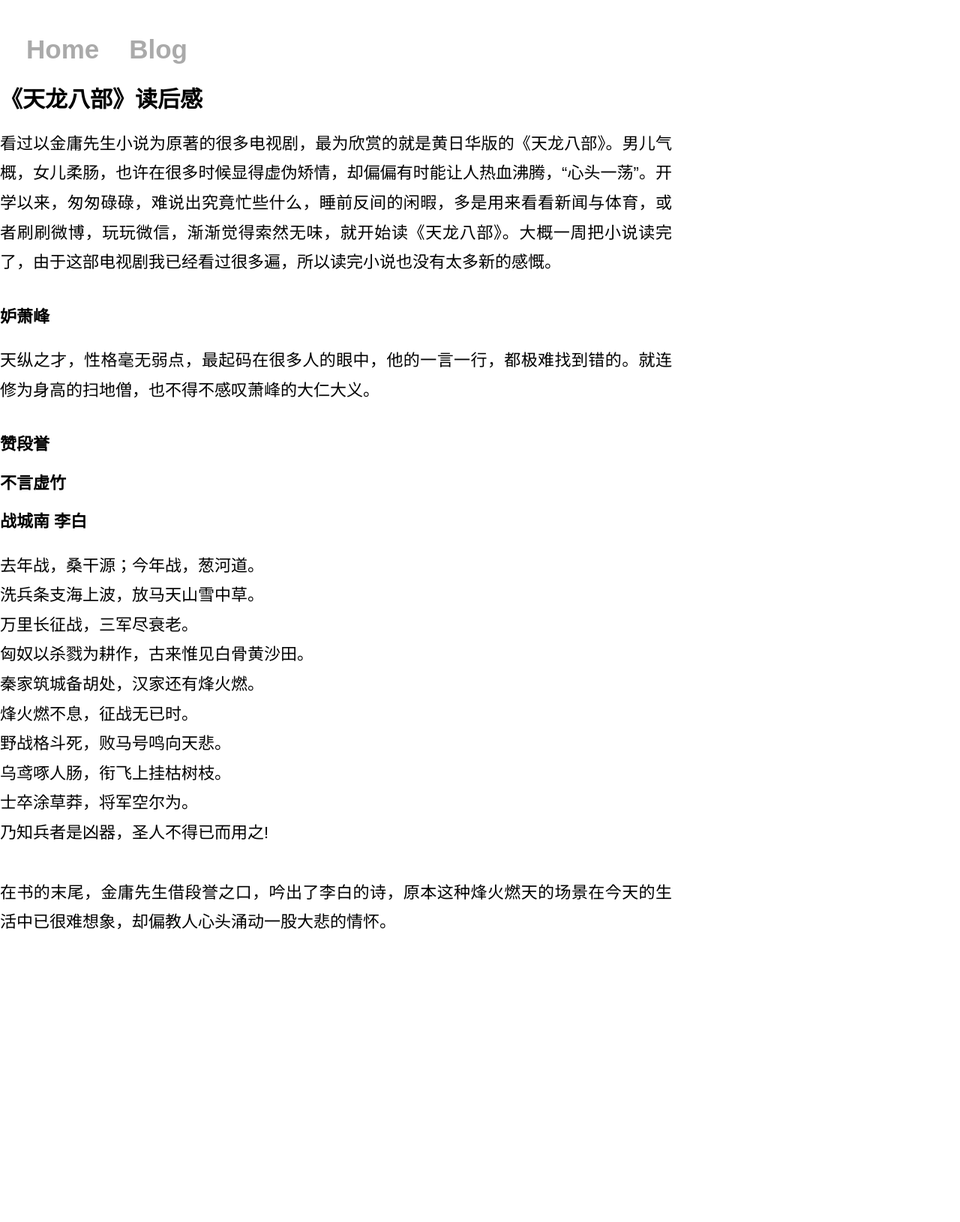
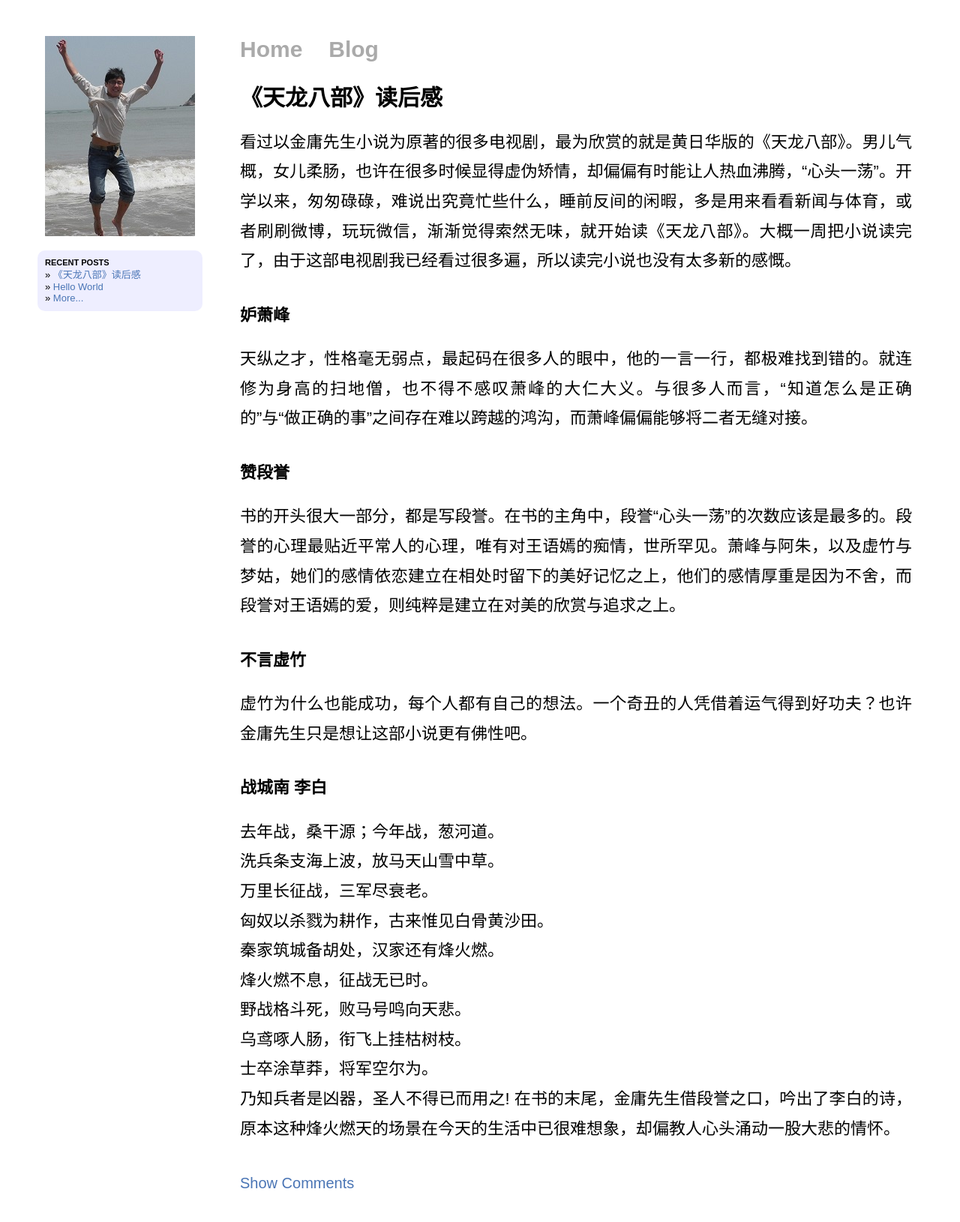
Before and after one commit to hanshengzhang/zhanghs, a Jekyll site: the page built from _posts/2013-10-28-review-of-tian-long-ba-bu.md, in a window 1280 px wide. Shown: the whole page at 75% size. Built offline with Jekyll 4.4.1, drawn with Linux system fonts in a browser that asks for light colours; Markdown is read by kramdown in place of the engine named in the settings; before the commit the page ends 1325 px from its top, so only the background shows below that.

Commit message:
add disqus

```diff
--- a/_layouts/default.html
+++ b/_layouts/default.html
@@ -6,12 +6,26 @@
 	<title>{% if page.title %}{{page.title}} {% else %} {{site.title}} {% endif %}</title>
 </head>
 <body>
-<div class="site">
-<div class="title">
-<a class="extra" href="/">Home</a>
-<a class="extra" href="/blog.html">Blog</a>
-</div>
-{{ content }}
+<div id="site">
+	<div id="leftPage">
+		<img style="margin-left:auto; margin-right:auto" src="/images/zhs.jpg"/>
+		<div id="recentposts">
+		<h3>Recent posts</h3>
+		<ul class="posts">
+			{% for post in site.posts limit:5 %}
+			<li>&raquo; <a href="{{post.url}}">{{ post.title }}</a></li>
+			{% endfor %}
+			<li>&raquo; <a href="/blog.html">More...</a></li>
+		</ul>
+      </div>
+	</div>
+	<div class="mainPage">
+		<div class="title">
+			<a class="extra" href="/">Home</a>
+			<a class="extra" href="/blog.html">Blog</a>
+		</div>
+		{{ content }}
+	</div>
 </div>
 </body>
 </html>
--- /dev/null
+++ b/_layouts/post.html
@@ -0,0 +1,38 @@
+---
+layout: default
+---
+{{content}}
+<div id="disqus_container">
+	<a  href="#" onclick="expandDisqus();return false" id="hint" style="font-size:20px">Show Comments</a>
+	<div id="disqus_thread" style="display:none"></div>
+	<script type="text/javascript">
+		var firstExpanded=1;
+		var expended = 0;
+		function expandDisqus(){
+        /* * * CONFIGURATION VARIABLES: EDIT BEFORE PASTING INTO YOUR WEBPAGE * * */
+			if ( expended==0){
+				if (firstExpanded==1){
+					var disqus_shortname = 'zhanghs'; // required: replace example with your forum shortname
+					var disqus_identifier = '{{page.id}}';
+					/* * * DON'T EDIT BELOW THIS LINE * * */
+					(function() {
+						hint.innerHTML='Waiting...';
+						var dsq = document.createElement('script'); dsq.type = 'text/javascript'; dsq.async = true;
+						dsq.src = '//' + disqus_shortname + '.disqus.com/embed.js';
+						(document.getElementsByTagName('head')[0] || document.getElementsByTagName('body')[0]).appendChild(dsq);
+					})();
+				}
+				firstExpanded = 0;
+				expended = 1;
+				hint.innerHTML='Hide Comments';
+				disqus_thread.style.display="";
+			}
+			else {
+				expended = 0;
+				hint.innerHTML='Show Comments';
+				disqus_thread.style.display="none";
+			}
+		}
+    </script>
+	<noscript>Please enable JavaScript to view the <a href="http://disqus.com/?ref_noscript">comments powered by Disqus.</a></noscript>
+</div>
--- a/_posts/2013-10-28-review-of-tian-long-ba-bu.md
+++ b/_posts/2013-10-28-review-of-tian-long-ba-bu.md
@@ -1,13 +1,15 @@
 ---
-layout: default
+layout: post
 title: 《天龙八部》读后感
 ---
 #《天龙八部》读后感
 看过以金庸先生小说为原著的很多电视剧，最为欣赏的就是黄日华版的《天龙八部》。男儿气概，女儿柔肠，也许在很多时候显得虚伪矫情，却偏偏有时能让人热血沸腾，“心头一荡”。开学以来，匆匆碌碌，难说出究竟忙些什么，睡前反间的闲暇，多是用来看看新闻与体育，或者刷刷微博，玩玩微信，渐渐觉得索然无味，就开始读《天龙八部》。大概一周把小说读完了，由于这部电视剧我已经看过很多遍，所以读完小说也没有太多新的感慨。
 ##妒萧峰
-天纵之才，性格毫无弱点，最起码在很多人的眼中，他的一言一行，都极难找到错的。就连修为身高的扫地僧，也不得不感叹萧峰的大仁大义。
+天纵之才，性格毫无弱点，最起码在很多人的眼中，他的一言一行，都极难找到错的。就连修为身高的扫地僧，也不得不感叹萧峰的大仁大义。与很多人而言，“知道怎么是正确的”与“做正确的事"之间存在难以跨越的鸿沟，而萧峰偏偏能够将二者无缝对接。
 ##赞段誉
+书的开头很大一部分，都是写段誉。在书的主角中，段誉“心头一荡”的次数应该是最多的。段誉的心理最贴近平常人的心理，唯有对王语嫣的痴情，世所罕见。萧峰与阿朱，以及虚竹与梦姑，她们的感情依恋建立在相处时留下的美好记忆之上，他们的感情厚重是因为不舍，而段誉对王语嫣的爱，则纯粹是建立在对美的欣赏与追求之上。
 ##不言虚竹
+虚竹为什么也能成功，每个人都有自己的想法。一个奇丑的人凭借着运气得到好功夫？也许金庸先生只是想让这部小说更有佛性吧。
 ##战城南 李白
 去年战，桑干源；今年战，葱河道。<br/>
 洗兵条支海上波，放马天山雪中草。<br/>
@@ -19,5 +21,4 @@ title: 《天龙八部》读后感
 乌鸢啄人肠，衔飞上挂枯树枝。<br/>
 士卒涂草莽，将军空尔为。<br/>
 乃知兵者是凶器，圣人不得已而用之!
-
 在书的末尾，金庸先生借段誉之口，吟出了李白的诗，原本这种烽火燃天的场景在今天的生活中已很难想象，却偏教人心头涌动一股大悲的情怀。
--- a/css/default.css
+++ b/css/default.css
@@ -185,7 +185,7 @@ h3.about {color:#777;margin-top:20px;font-size:22px;margin-bottom:10px}
 @media (max-width: 1300px){
     .home-menu { position:absolute; }
 }
-.site {
+.mainPage {
     font-size: 110%;
     text-align: justify;
     width: 70%;
@@ -200,22 +200,54 @@ h3.about {color:#777;margin-top:20px;font-size:22px;margin-bottom:10px}
     margin-bottom: 2em;
 }
 
-.site .title a {
-	font-size: 35px;
+.mainPage .title a {
+	font-size: 30px;
     color: #a00;
     text-decoration: none;
 }
 
-.site .title a:hover {
+.mainPage .title a:hover {
     color: black;
   }
 
-.site .title a.extra {
+.mainPage .title a.extra {
     color: #aaa;
     text-decoration: none;
-    margin-left: 1em;
+    margin-right: 1em;
 }
 
-.site .title a.extra:hover {
+.mainPage .title a.extra:hover {
     color: black;
 }
+
+div#leftPage {
+    width: 25%;
+    margin: 3em auto 2em auto;
+    float: left;
+	text-align:center;
+}
+div#site {
+    float: left;
+    width: 100%;
+}
+div#recentposts{
+    margin-left: auto;
+    margin-right: auto;
+    width:200px;
+    font-size:10px;
+    color:#000;
+    background-color:#eef;
+    border-radius:10px;
+    padding:10px;
+    text-align:left;
+    margin-top: 15px;
+}
+div#recentposts li{
+	font-size:13px;
+}
+div#recentposts h3 {
+    text-transform:uppercase;
+    color:#000000;
+    margin:0;
+    font-size:1.1em;
+}
```
Also changed, not shown: other parts of _layouts/default.html (+1 -1 lines), blog.md (+1 -0 lines), index.md (+2 -2 lines), _config.yml (line endings or trailing spaces), images/zhs.jpg (added).
